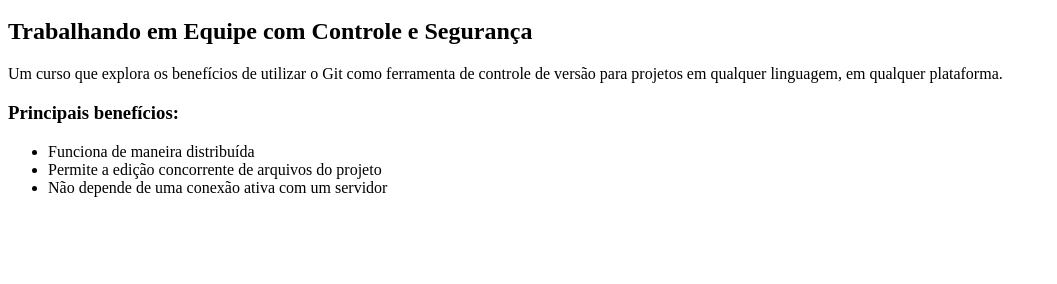
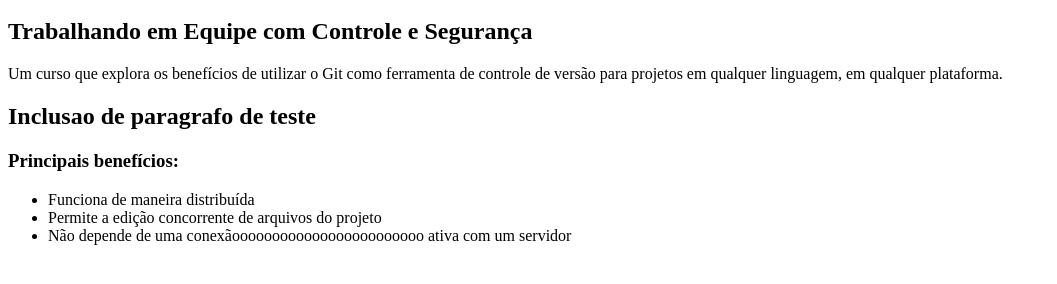
Before and after one commit to cicerorgbezerra/curso-git, a plain HTML site: page index.html in a window 1280 px wide. Shown: the part 48-332 px from the top of the page, without its empty margins (0-1057 px from the left). Drawn offline with Linux system fonts and the light colour scheme.

Commit message:
Conteúdo da Página index.html alterada para teste

```diff
--- a/index.html
+++ b/index.html
@@ -7,11 +7,13 @@
 
         <p>Um curso que explora os benefícios de utilizar o Git como ferramenta de controle de versão para projetos em qualquer linguagem, em qualquer plataforma.</p>
 
+        <h2> Inclusao de paragrafo de teste</h2>
+
         <h3>Principais benefícios:</h3>
         <ul>
             <li>Funciona de maneira distribuída</li>
             <li>Permite a edição concorrente de arquivos do projeto</li>
-            <li>Não depende de uma conexão ativa com um servidor</li>
+            <li>Não depende de uma conexãoooooooooooooooooooooooo ativa com um servidor</li>
         </ul>
     </body>
 </html>
```
